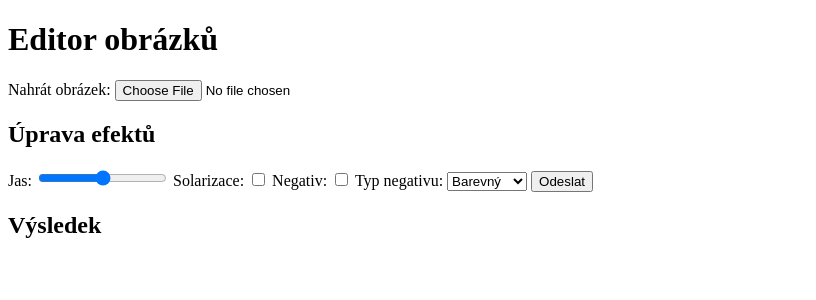
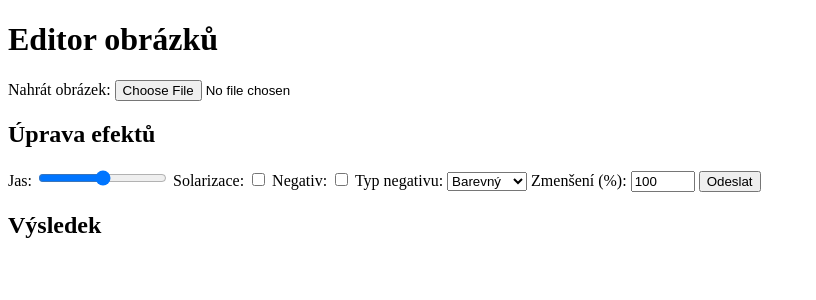
Before and after one commit to MariaFall/PythonSemestralka, a Flask app: page / in a window 1280 px wide. Shown: the top 300 px of the page, without its empty margins (0-816 px from the left). Run offline with Flask 3, Linux system fonts and the light colour scheme.

Commit message:
added size slider from 1 to 100

```diff
--- a/MFsemestralka/app.py
+++ b/MFsemestralka/app.py
@@ -35,21 +35,34 @@ def apply_negative(image: Image.Image, negative_type: str) -> Image.Image:
     img_array = np.array(image)
 
     if negative_type == "bw":
-        # Convert to grayscale and invert
         grayscale = np.dot(img_array[..., :3], [0.299, 0.587, 0.114]).astype(np.uint8)
         negative_array = 255 - grayscale
         return Image.fromarray(negative_array, mode="L")  # "L" mode = grayscale
 
-    # Color negative (invert all RGB channels)
     negative_array = 255 - img_array
     return Image.fromarray(negative_array.astype(np.uint8))
 
 
-def process_image(image_file, brightness, solarization, negative, negative_type):
+def resize_image(image: Image.Image, resize_percent: int) -> Image.Image:
     """
-    Process the image by applying brightness, solarization, and negative effects.
+    Resize the image by a given percentage (1-100% of the original size).
+    """
+    if resize_percent < 1 or resize_percent > 100:
+        return image  # Ignore invalid resize values
+
+    width, height = image.size
+    new_size = (int(width * resize_percent / 100), int(height * resize_percent / 100))
+    return image.resize(new_size, Image.Resampling.LANCZOS)  # Fixed: Using Image.Resampling.LANCZOS
+
+
+def process_image(image_file, brightness, solarization, negative, negative_type, resize_percent):
+    """
+    Process the image by applying brightness, solarization, negative effects, and resizing.
     """
     image = Image.open(image_file).convert('RGB')
+
+    if resize_percent != 100:  # Only resize if it's not 100%
+        image = resize_image(image, resize_percent)
 
     if brightness != 0:
         image = adjust_brightness(image, brightness)
@@ -78,11 +91,12 @@ def upload():
     solarization = 'solarization' in request.form
     negative = 'negative' in request.form
     negative_type = request.form.get('negative-type', 'color')  # Default to color negative
+    resize_percent = int(request.form.get('resize', 100))  # Default to 100% (no resizing)
 
     if image_file.filename == '':
         return "No selected file", 400
 
-    processed_image = process_image(image_file, brightness, solarization, negative, negative_type)
+    processed_image = process_image(image_file, brightness, solarization, negative, negative_type, resize_percent)
 
     img_io = io.BytesIO()
     processed_image.save(img_io, format="PNG")
--- a/MFsemestralka/templates/index.html
+++ b/MFsemestralka/templates/index.html
@@ -12,6 +12,7 @@
             const solarizationInput = document.getElementById("solarization");
             const negativeInput = document.getElementById("negative");
             const negativeTypeInput = document.getElementById("negative-type");
+            const resizeInput = document.getElementById("resize");
             const resultImage = document.getElementById("processed-image");
 
             form.addEventListener("submit", function(event) {
@@ -55,6 +56,9 @@
             <option value="bw">Černobílý</option>
         </select>
 
+        <label for="resize">Zmenšení (%):</label>
+        <input type="number" id="resize" name="resize" min="1" max="100" value="100">
+
         <button type="submit">Odeslat</button>
     </form>
 
```
